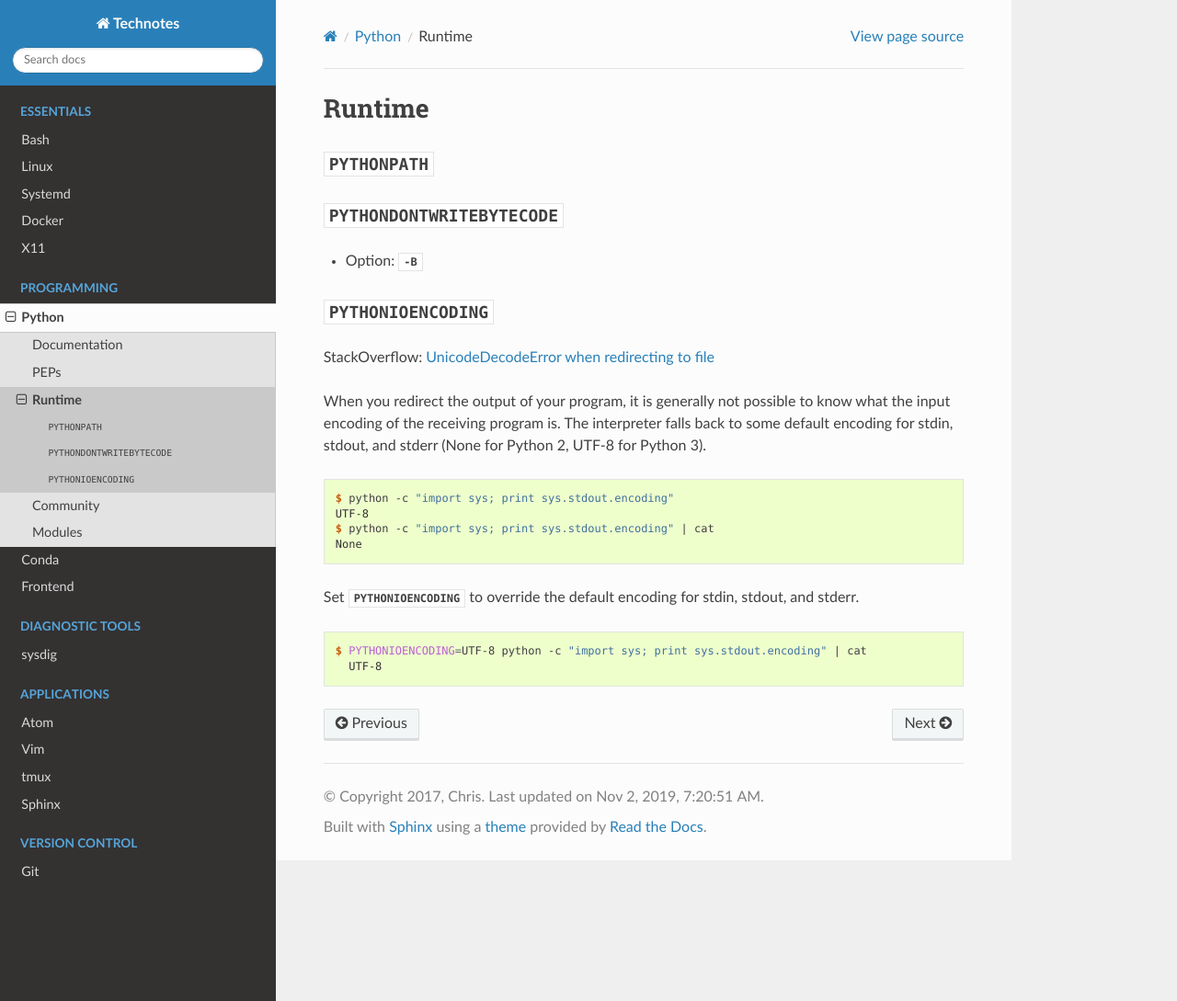
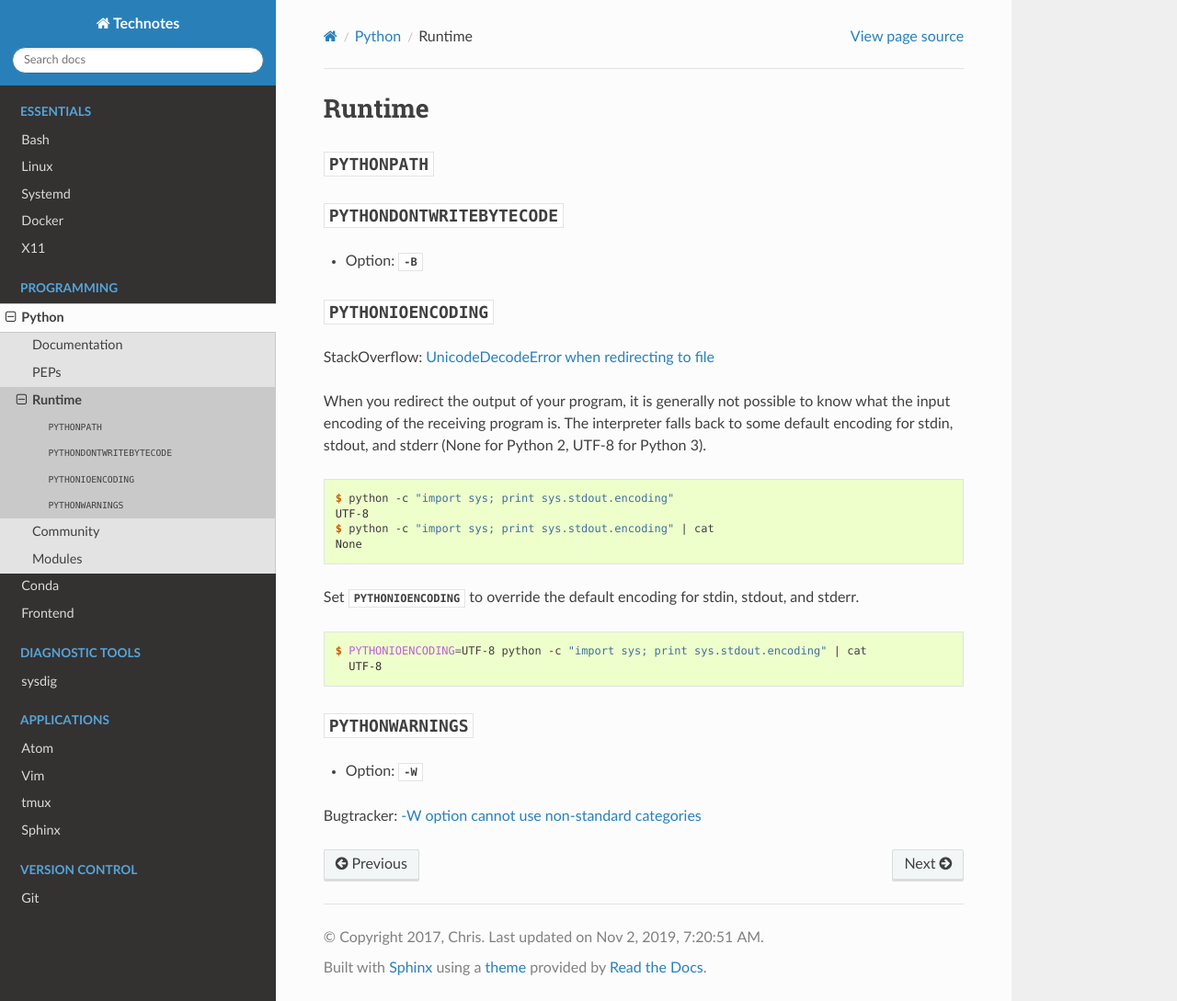
Before and after one commit to heterotopian/technotes, a Sphinx documentation site: the page built from source/python/runtime.rst, in a window 1280 px wide and 1089 px high. Shown: the whole window at 92% size. Built offline with Sphinx 7.4.7 and the Read the Docs theme 2.0.0, drawn with Linux system fonts in a browser that asks for light colours.

Commit message:
Add PYTHONWARNINGS

```diff
--- a/source/python/runtime.rst
+++ b/source/python/runtime.rst
@@ -37,3 +37,12 @@ Set :envvar:`!PYTHONIOENCODING` to override the default encoding for stdin, stdo
 
     $ PYTHONIOENCODING=UTF-8 python -c "import sys; print sys.stdout.encoding" | cat
       UTF-8
+
+
+
+:envvar:`PYTHONWARNINGS`
+========================
+
+- Option: :option:`-W`
+
+Bugtracker: `-W option cannot use non-standard categories <https://bugs.python.org/issue22543>`_
```
